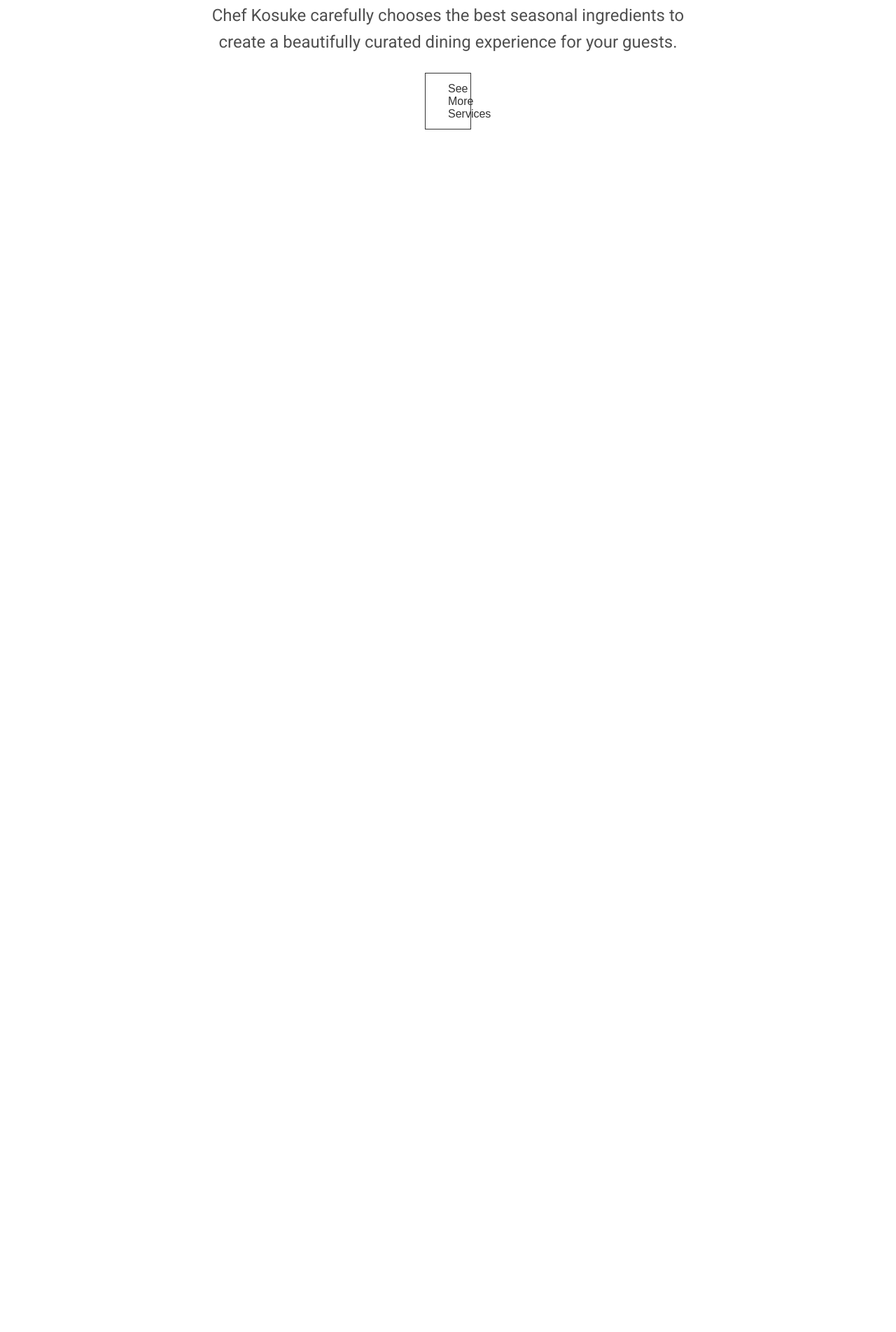
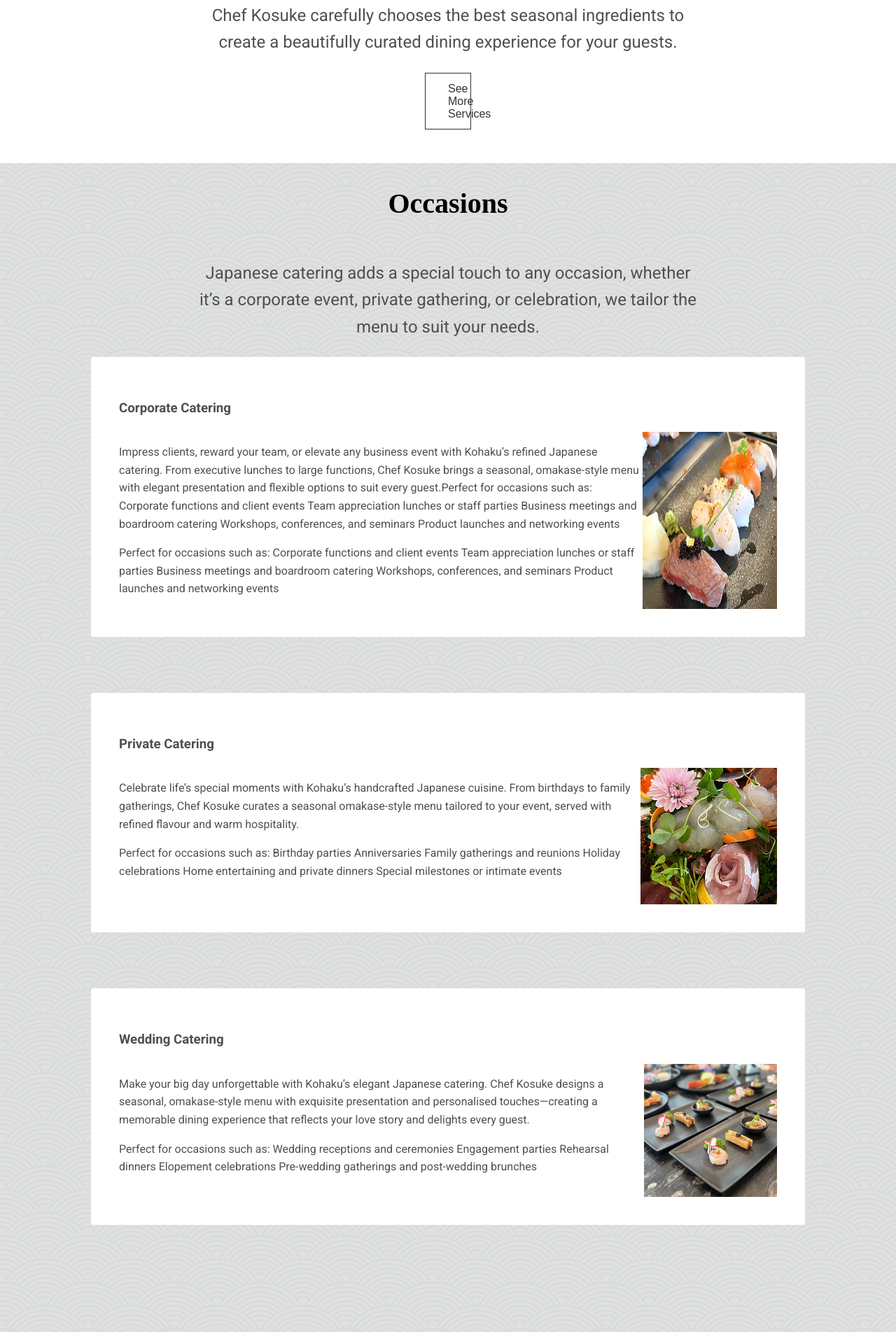
Before and after one commit to Masamist/Kohaku, a Jekyll site: the page built from services.html, in a window 1280 px wide. Shown: the part 1113-3016 px from the top of the page at 70% size. Built offline with Jekyll 4.4.1, drawn with Linux system fonts in a browser that asks for light colours; some web fonts are replaced; before the commit the page ends 1346 px from its top, so only the background shows below that.

Commit message:
add occasions section on Services Page

```diff
--- a/assets/services.css
+++ b/assets/services.css
@@ -5,3 +5,54 @@
     background-image: url('/assets/images/services_intro.png');
 
  }
+
+ /**
+  * About Gallery
+ */
+ .services_gallery_background {
+  background-image: url('/assets/images/service_wave_background.png');
+  background-repeat: repeat;
+}
+ .services_ocasion_container {
+  background-color: #fff;
+  width: 100%;
+  justify-content: space-between;
+  gap: 1.5rem;
+  border-radius: 3px;
+  padding: 2.5rem;
+  margin-bottom: 5rem;
+}
+ .services_ocasion_sub_container{
+  display: flex;
+  flex-flow: row;
+}
+ .about_gallery_container div:last-child {
+  display: none;
+}
+ .about_gallery_container div img {
+  width: 100%;
+}
+.about_gallery_image_title {
+  padding: .5rem 0 0 0 ;
+  margin: 0;
+  font-size: 1rem;
+}
+@media screen and (max-width: 800px) {
+  .about_gallery_background {
+    min-height: 120vh;
+  }
+  .about_gallery_container div {
+    width: 30%;
+  }
+  .about_gallery_container div:last-child {
+    display: block;
+  }
+}
+@media screen and (max-width: 600px) {
+  .about_gallery_background {
+    min-height: 170vh;
+  }
+  .about_gallery_container div {
+    width: 45%;
+  }
+}
--- a/services.html
+++ b/services.html
@@ -43,3 +43,57 @@ title: Services
         <button class="btn outline">See More Services</button>
       </div>
     </section>
+
+    {% assign gallery=
+    "Corporate Catering|Impress clients, reward your team, or elevate any business event with Kohaku’s refined Japanese catering. From executive lunches to large functions, Chef Kosuke brings a seasonal, omakase-style menu with elegant presentation and flexible options to suit every guest.Perfect for occasions such as: Corporate functions and client events
+    Team appreciation lunches or staff parties Business meetings and boardroom catering Workshops, conferences, and seminars Product launches and networking events|Perfect for occasions such as:
+Corporate functions and client events
+Team appreciation lunches or staff parties
+Business meetings and boardroom catering
+Workshops, conferences, and seminars
+Product launches and networking events|gallery_sushi.png
+    /Private Catering|Celebrate life’s special moments with Kohaku’s handcrafted Japanese cuisine. From birthdays to family gatherings, Chef Kosuke curates a seasonal omakase-style menu tailored to your event, served with refined flavour and warm hospitality.|Perfect for occasions such as:
+Birthday parties
+Anniversaries
+Family gatherings and reunions
+Holiday celebrations
+Home entertaining and private dinners
+Special milestones or intimate events|gallery_sashimi_mori.png
+    /Wedding Catering|Make your big day unforgettable with Kohaku’s elegant Japanese catering. Chef Kosuke designs a seasonal, omakase-style menu with exquisite presentation and personalised touches—creating a memorable dining experience that reflects your love story and delights every guest.|Perfect for occasions such as:
+Wedding receptions and ceremonies
+Engagement parties
+Rehearsal dinners
+Elopement celebrations
+Pre-wedding gatherings and post-wedding brunches|gallery_entree.png/" | split: "/" %}
+    <!-- Services_Ocasion -->
+    <section class="services_gallery_background">
+      <div class="wrapper">
+        <div class="container">
+          <h2 class="heading">Occasions</h2>
+          <div class="description-container">
+            <p class="description">
+              Japanese catering adds a special touch to any occasion,
+              whether it’s a corporate event, private gathering, or
+              celebration, we tailor the menu to suit your needs.
+            </p>
+          </div>
+
+          {% for item in gallery %}
+          {% assign parts = item | split: "|" %}
+            <div class="services_ocasion_container">
+              <h3 class="">{{ parts[0] | strip }}</h3>
+              <div class="services_ocasion_sub_container">
+
+                  <div>
+                    <p class="">{{ parts[1] | strip }}</p>
+                    <p class="">{{ parts[2] | strip }}</p>
+                  </div>
+                <img src="/assets/images/{{ parts[3] | strip }}" alt="{{ parts[0] | strip }} image">
+              </div>
+            </div>
+          {% endfor %}
+          </div>
+          <button class="btn outline-white">See Gallery</button>
+        </div>
+      </div>
+    </section>
```
Also changed, not shown: assets/images/service_wave_background.png (added).
